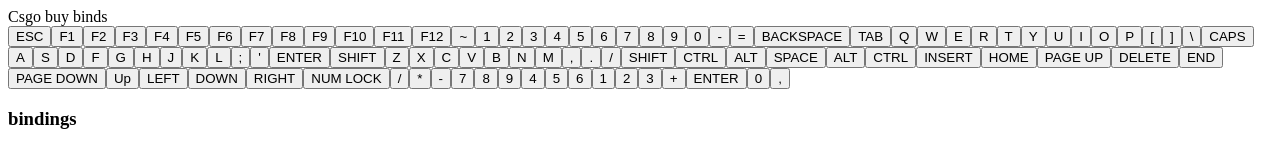
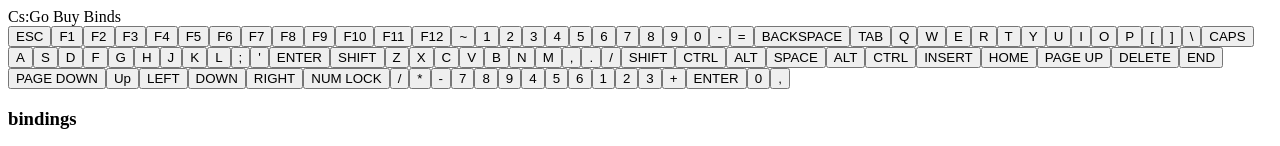
Before and after one commit to nksfrank/buybinds, a React app: page / in a window 1280 px wide. Shown: the top 146 px of the page. Built offline with nearby package versions, Linux system fonts and the light colour scheme; the HTML template or start-up script is replaced by a standard one.

Commit message:
add title to page

```diff
--- a/src/layout/header.jsx
+++ b/src/layout/header.jsx
@@ -3,6 +3,6 @@
 
 export const Header = ({}) => (
   <Section>
-    <header className="header">Csgo buy binds</header>
+    <header className="header">Cs:Go Buy Binds</header>
   </Section>
 );
```
Also changed, not shown: 1 other file (tests, documents, lock files or other folders).
